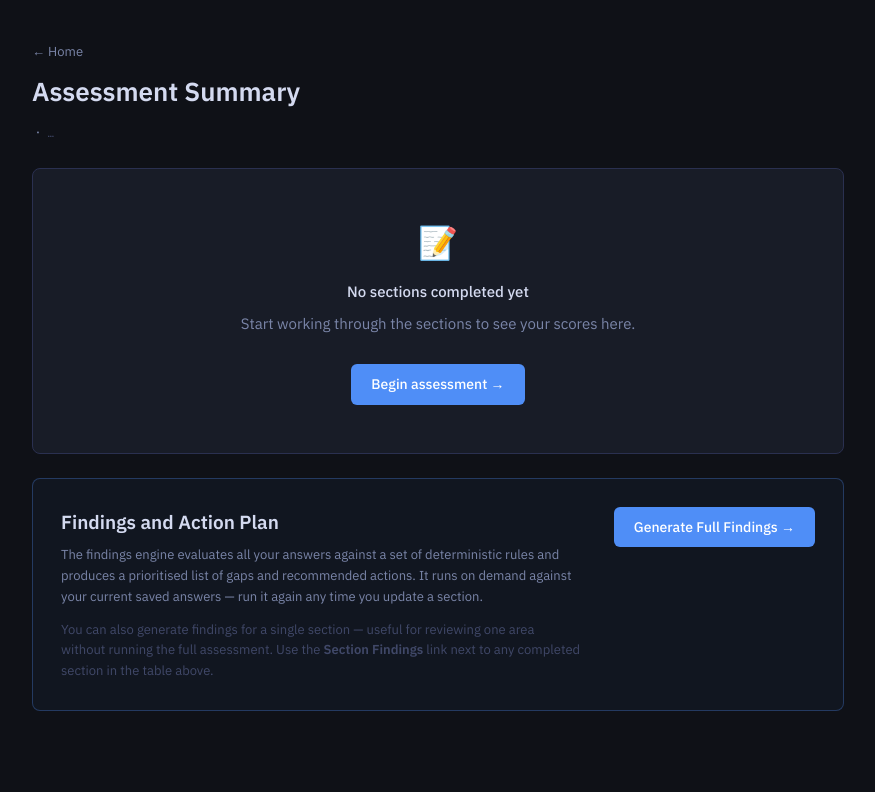
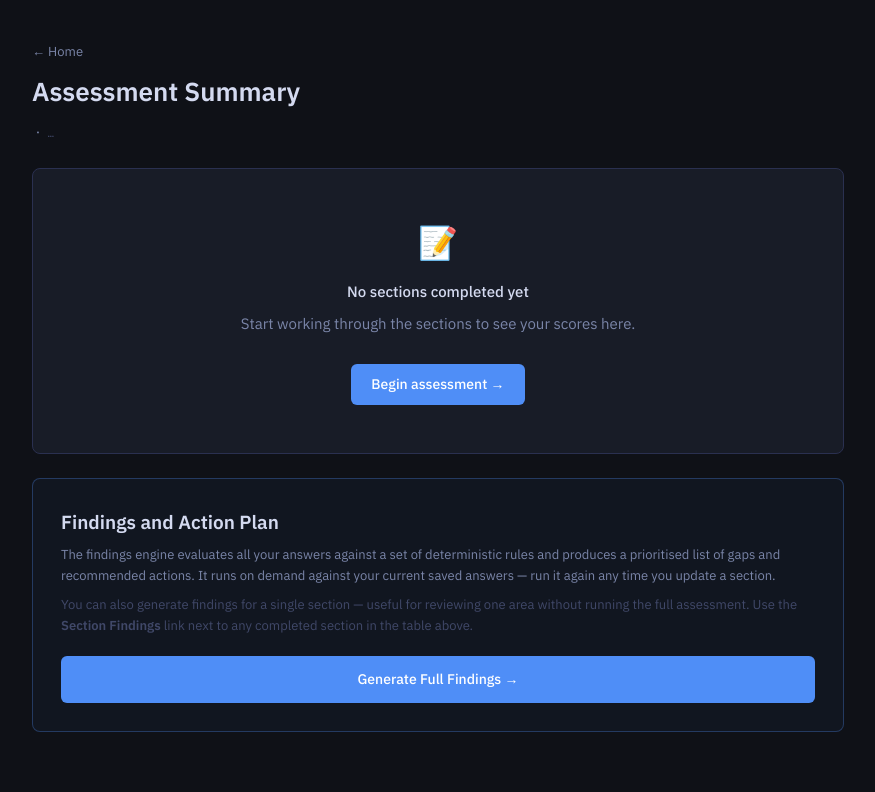
Before and after one commit to biermanj-dkja/ITREVIEW, a Flask app: template templates/summary.html in a window 1280 px wide. Shown: the part 84-876 px from the top of the page, without its empty margins (202-1077 px from the left). Before the commit the page ends 795 px from the top, so only its background shows below. Run offline with Flask 3, Linux system fonts and the light colour scheme; the template is opened without the code that fills it, so the values that code supplies are empty.

Commit message:
v0.2.1
templates/section.html — bottom banner is now wrapped in {% if has_hidden_conditionals %} so it only appears when there are actually questions waiting to be revealed. Disappears automatically once all follow-ups are showing.
templates/home.html — "Resume" becomes "Inspect" (blue, primary) when all 10 sections are complete. In-progress sessions keep "Resume". Neither state changes the delete button.
templates/summary.html — Generate Full Findings button moved to the bottom of its panel, full-width, blue.

```diff
--- a/templates/section.html
+++ b/templates/section.html
@@ -142,7 +142,7 @@
       <button type="submit" name="action" value="save"
               class="btn btn-secondary"
               style="padding: 5px 12px; font-size: 12px; margin-left: auto;">
-        Save to reveal follow-up questions ↓
+        Save Progress to reveal follow-up questions ↓
       </button>
       {% endif %}
     </div>
@@ -212,10 +212,12 @@
         {% endfor %}
 
         <hr class="divider">
+        {% if has_hidden_conditionals %}
         <div style="margin-bottom: 16px; padding: 12px 16px; background: rgba(79,142,247,0.08); border: 1px solid rgba(79,142,247,0.3); border-radius: 6px;">
           <strong style="color: var(--accent);">Save your progress before moving on.</strong>
           <span style="color: var(--text-dim); font-size: 13px;"> Some questions only appear after saving — hit Save Progress and review the page to make sure you have not missed any follow-up questions.</span>
         </div>
+        {% endif %}
 
         <div class="flex-between">
           <a href="/" class="btn btn-ghost">← Save &amp; Exit</a>
--- a/templates/summary.html
+++ b/templates/summary.html
@@ -118,25 +118,21 @@
 
   {# ── FINDINGS PANEL ─────────────────────────────────────── #}
   <div class="card mt-24" style="border-color: rgba(79,142,247,0.3); background: rgba(79,142,247,0.04);">
-    <div class="flex-between" style="align-items: flex-start; gap: 24px;">
-      <div>
     <h2 style="margin-bottom: 8px;">Findings and Action Plan</h2>
-        <p class="text-sm text-dim" style="max-width: 520px; line-height: 1.6;">
+    <p class="text-sm text-dim" style="line-height: 1.6; margin-bottom: 8px;">
       The findings engine evaluates all your answers against a set of deterministic rules
       and produces a prioritised list of gaps and recommended actions. It runs on demand
       against your current saved answers — run it again any time you update a section.
     </p>
-        <p class="text-sm text-faint mt-8" style="max-width: 520px; line-height: 1.6;">
+    <p class="text-sm text-faint" style="line-height: 1.6; margin-bottom: 20px;">
       You can also generate findings for a single section — useful for reviewing one area
       without running the full assessment. Use the <strong>Section Findings</strong> link
       next to any completed section in the table above.
     </p>
-      </div>
-      <div style="flex-shrink: 0;">
     <a href="/session/{{ session_id }}/findings" class="btn btn-primary"
-           style="white-space: nowrap;">Generate Full Findings →</a>
-      </div>
-    </div>
+       style="display: block; text-align: center; padding: 12px;">
+      Generate Full Findings →
+    </a>
   </div>
 
 
```
Also changed, not shown: templates/home.html (+6 -3 lines). Lines whose indentation alone changed are shown as unchanged.
